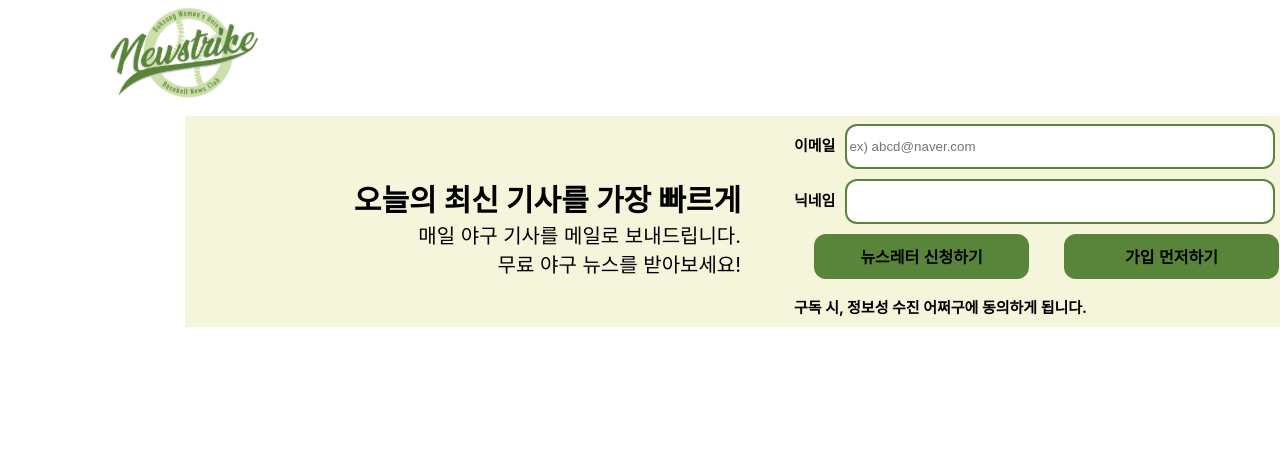
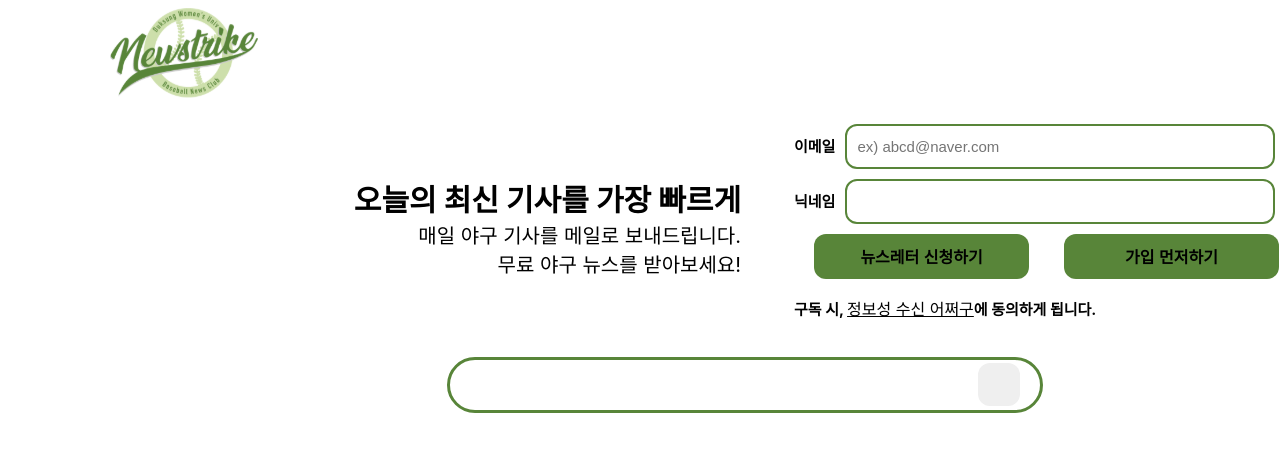
Before and after one commit to f4-zoluphaza/newsletter_front, a React (Create React App) app: page /mainPage in a window 1280 px wide. Shown: the top 452 px of the page. Built offline with nearby package versions, Linux system fonts and the light colour scheme.

Commit message:
[0501] jia 검색창 생성

```diff
--- a/src/pages/MainPage.jsx
+++ b/src/pages/MainPage.jsx
@@ -16,9 +16,17 @@ import {
   SmallTextSpan,
   ButtonDiv,
   Button,
+  PersonalInformationSpan,
+  SearchDiv,
+  SearchBorderDiv,
+  SearchInput,
+  SearchButton,
+  SearchImg,
 } from '../styles/main/main-style-component.jsx';
 
 import Logo from '../images/Logo.svg';
+import Searchsvg from '../images/MainPage/Search.svg';
+// import Searchpng from '../images/MainPage/SearchTest.png';
 import Header from '../components/Header.jsx';
 
 export default function MainPage(props) {
@@ -54,11 +62,26 @@ export default function MainPage(props) {
             </ButtonDiv>
           </Form>
           {/* 정보동의 */}
-          <SmallTextSpan>
-            구독 시, 정보성 수진 어쩌구에 동의하게 됩니다.
-          </SmallTextSpan>
+          <SmallTextSpan>구독 시, </SmallTextSpan>
+          <Links>
+            <PersonalInformationSpan>
+              정보성 수신 어쩌구
+            </PersonalInformationSpan>
+          </Links>
+          <SmallTextSpan>에 동의하게 됩니다.</SmallTextSpan>
         </SubscribeDiv>
       </HeaderDiv>
+
+      {/* 검색창 */}
+      <SearchDiv>
+        <SearchBorderDiv>
+          <SearchInput type="text"></SearchInput>
+          <label for="search">
+            <SearchButton id="search" type="button" />
+            {/* <SearchImg id="search" src={Searchsvg} /> */}
+          </label>
+        </SearchBorderDiv>
+      </SearchDiv>
     </BodyDiv>
   );
 }
--- a/src/styles/main/main-style-component.jsx
+++ b/src/styles/main/main-style-component.jsx
@@ -52,8 +52,7 @@ export const HeaderDiv = styled.div`
   height: 211px;
   margin-left: 185px;
   margin-right: 180px;
-  ${flexCenter()}
-  background-color: beige;
+  ${flexCenter()}/* background-color: beige; */
 `;
 
 export const ExplainDiv = styled.div`
@@ -96,10 +95,8 @@ export const Form = styled.form`
 `;
 
 export const SmallTextSpan = styled.span`
-  display: block;
   font-size: 15px;
   font-weight: bolder;
-  display: inline;
 `;
 
 export const SubscribeInput = styled.input`
@@ -109,8 +106,11 @@ export const SubscribeInput = styled.input`
   border: solid 2px #588539;
   margin-bottom: 10px;
   margin-left: 10px;
+  box-sizing: border-box;
 
-  box-sizing: border-box;
+  padding-left: 10px;
+
+  font-size: 15px;
 `;
 
 export const ButtonDiv = styled.div`
@@ -141,3 +141,71 @@ export const Button = styled.input`
 
   cursor: pointer;
 `;
+
+export const PersonalInformationSpan = styled.span`
+  text-decoration: underline;
+`;
+
+// 검색 창
+export const SearchDiv = styled.div`
+  width: 1115px;
+  height: 60px;
+  margin-top: 30px;
+  margin-left: 185px;
+  margin-right: 180px;
+  ${flexCenter()}/* background-color: lightcoral; */
+`;
+
+export const SearchBorderDiv = styled.div`
+  width: 590px;
+  height: 50px;
+  margin-left: 185px;
+  margin-right: 180px;
+  border: solid 3px #588539;
+  border-radius: 35px;
+  ${flexCenter()}
+`;
+
+export const SearchInput = styled.input`
+  width: 500px;
+  height: 45px;
+  border: none;
+  margin-top: 1.5px;
+  margin-left: 30px;
+  outline: none;
+
+  font-size: 18px;
+`;
+
+export const SearchButton = styled.input`
+  width: 42px;
+  height: 43px;
+  border-radius: 12px;
+  border: solid 0px;
+  /* background-color: #588539; */
+  box-sizing: border-box;
+
+  margin-top: 3px;
+  margin-left: 20px;
+  margin-right: 20px;
+
+  /* color: #000000;
+  font-size: 16px;
+  font-weight: 600; */
+
+  cursor: pointer;
+`;
+
+export const SearchImg = styled.img`
+  width: 42px;
+  height: 43px;
+  border-radius: 12px;
+  border: solid 0px;
+  box-sizing: border-box;
+
+  margin-top: 3px;
+  margin-left: 20px;
+  margin-right: 20px;
+
+  cursor: pointer;
+`;
```
Also changed, not shown: src/images/MainPage/Search.svg (added), src/images/MainPage/SearchTest.png (added).
